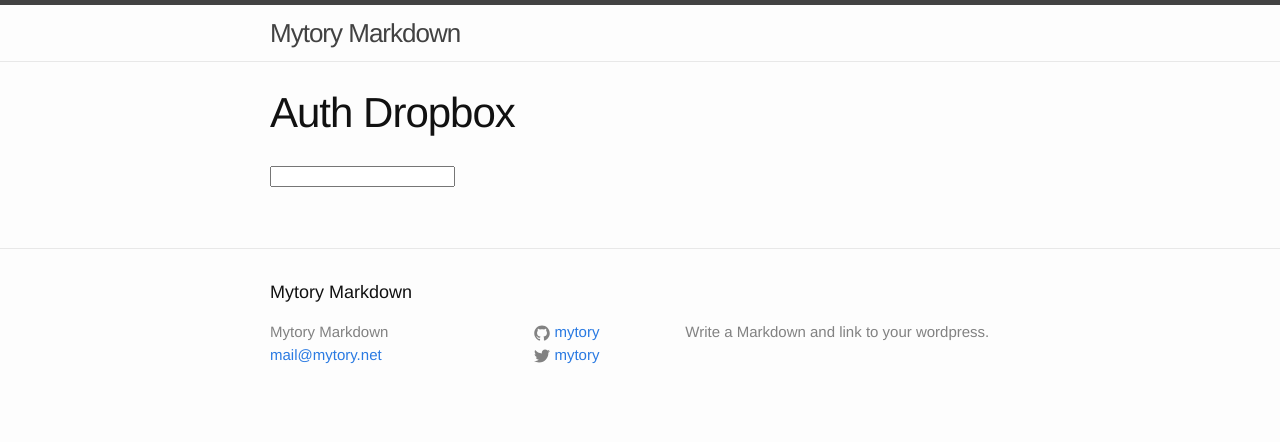
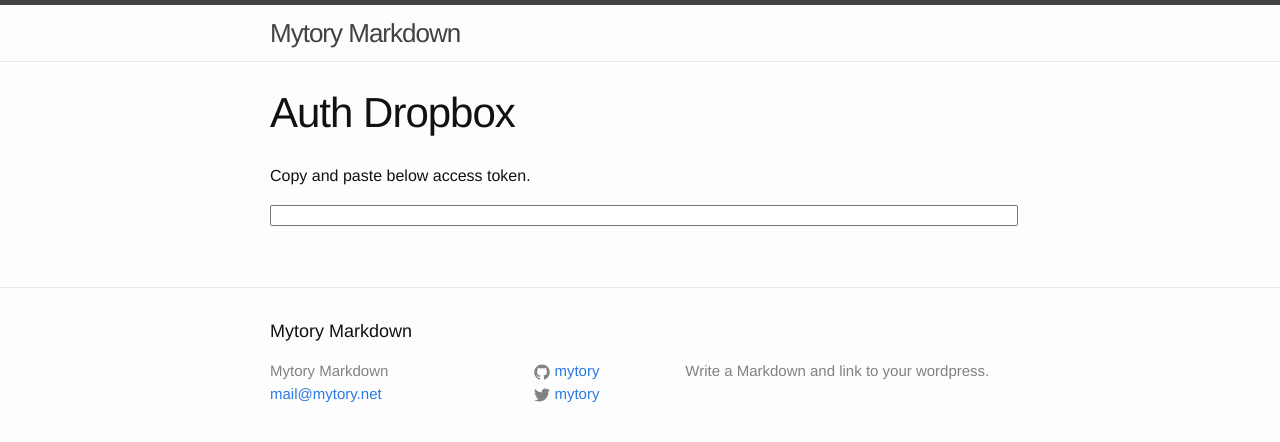
Before and after one commit to mytory/mytory-markdown-for-dropbox, a Jekyll site: the page built from auth-dropbox.md, in a window 1280 px wide. Shown: the top 442 px of the page. Built offline with Jekyll 4.4.1, drawn with Linux system fonts in a browser that asks for light colours.

Commit message:
style auth page. add help message.

```diff
--- a/_sass/minima/_layout.scss
+++ b/_sass/minima/_layout.scss
@@ -189,6 +189,10 @@
   font-size: 24px;
 }
 
+.u-full {
+  width: 100%;
+}
+
 
 
 /**
--- a/auth-dropbox.md
+++ b/auth-dropbox.md
@@ -4,7 +4,9 @@ title: Auth Dropbox
 permalink: /auth-dropbox/
 ---
 
-<input type="text" id="access_token">
+Copy and paste below access token.
+
+<input class="u-full" type="text" id="access_token">
 
 <script src="/js/underscore-min.js"></script>
 <script>
```
